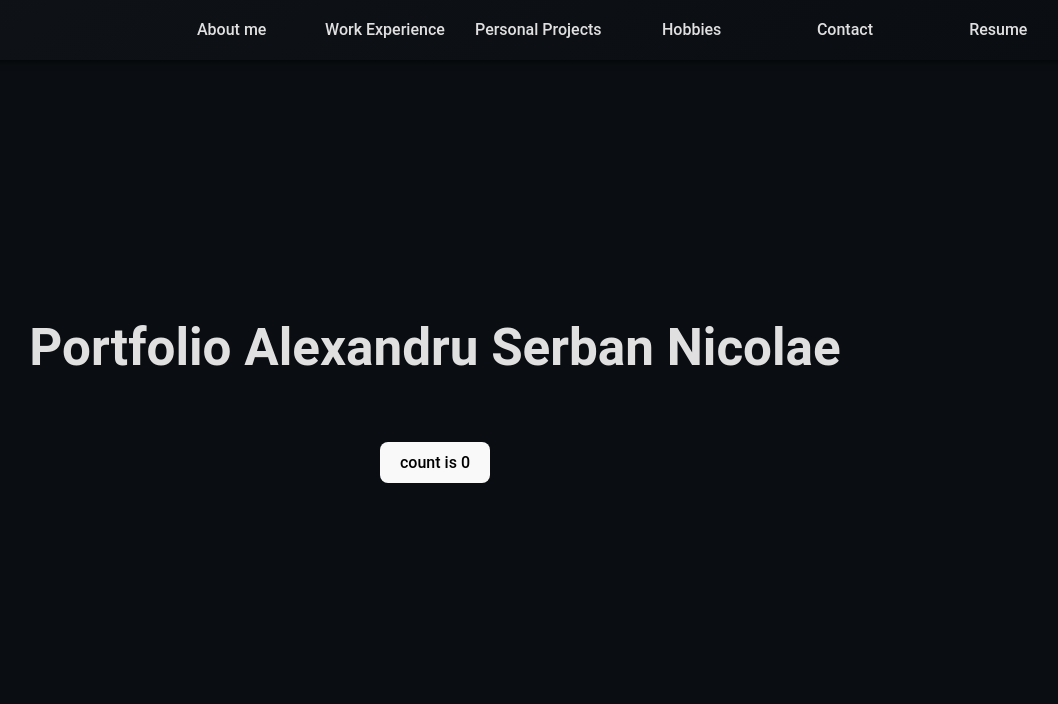
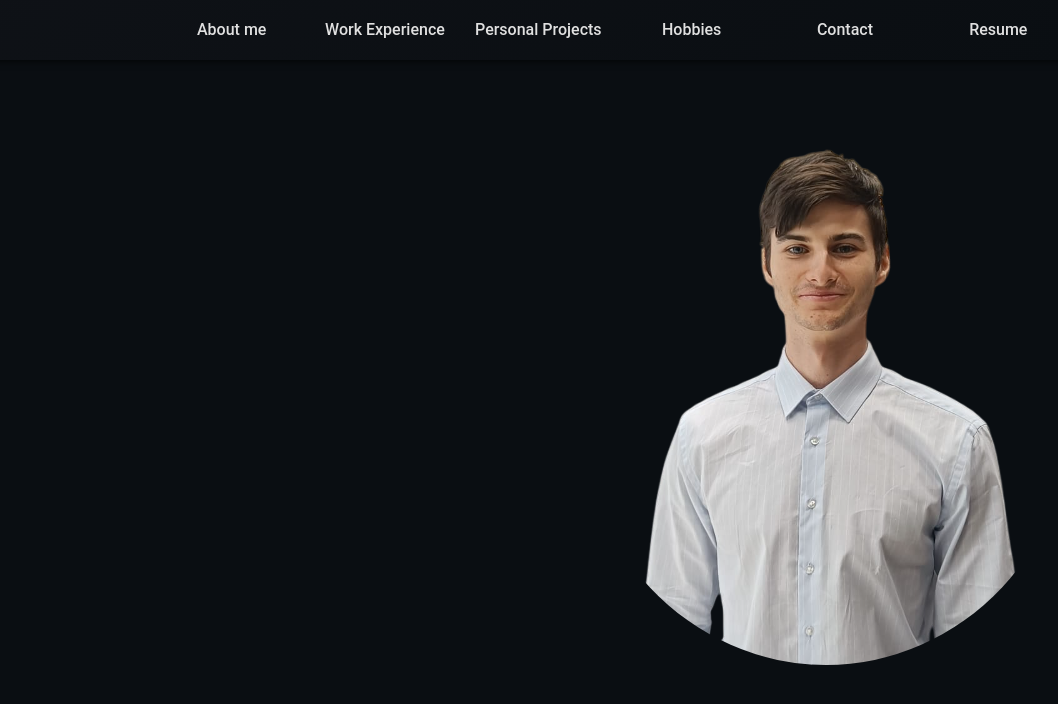
Before and after one commit to Serbanica123/Portfolio, a React (Vite) app: page / in a window 1280 px wide. Shown: the top 704 px of the page, without its empty margins (205-1263 px from the left). Built offline with nearby package versions, Linux system fonts and the light colour scheme.

Commit message:
added img

```diff
--- a/src/App.css
+++ b/src/App.css
@@ -1,8 +1,8 @@
 #root {
-  max-width: 150%;
-  margin: 0 auto;
-  padding: 2rem;
+  width: 100%;
   text-align: center;
+  justify-items: center;
+  display: flex;
 }
 
 .card {
--- a/src/App.jsx
+++ b/src/App.jsx
@@ -1,29 +1,15 @@
 import { useState } from 'react'
 import './App.css'
 import Navbar from'./components/Navbar'
-
+import AboutMe from './components/AboutMe'
 function App() {
   const [count, setCount] = useState(0)
 
   return (
-    <div>
+    <>
       <Navbar />
-      <h1>Portfolio Alexandru Serban Nicolae</h1>
-      <div className="card">
-        <button onClick={() => setCount((count) => count + 1)}>
-          count is {count}
-        </button>
-      </div>
-    </div>
-    // <>
-    //   <h1>Portfolio Alexandru Serban Nicolae</h1>
-    //   <div className="card">
-    //     <button onClick={() => setCount((count) => count + 1)}>
-    //       count is {count}
-    //     </button>
-    //   </div>
-    //   <div><a className="resume" href={pdf} target="_blank">Download Resume</a></div>
-    // </>
+      <AboutMe />
+    </>
   )
 }
 
--- /dev/null
+++ b/src/components/AboutMe.jsx
@@ -0,0 +1,10 @@
+import React from "react";
+import styles from "../components/AboutMe.module.css"
+
+export default function AboutMe() {
+    return (
+        <section className={styles.sectionAbout} id="about">
+        <img className={styles.profileImg} src="src\assets\ProfilePicture.png"></img>
+        </section>
+    )
+}
--- /dev/null
+++ b/src/components/AboutMe.module.css
@@ -0,0 +1,12 @@
+.sectionAbout{
+    display: flex;
+    width: 100%;
+    justify-content: right;
+}
+.profileImg{
+    display:flex;
+    border-radius: 100%;
+    border: 10px;
+    border-color: white;
+
+}
```
Also changed, not shown: src/assets/ProfilePicture.png.
